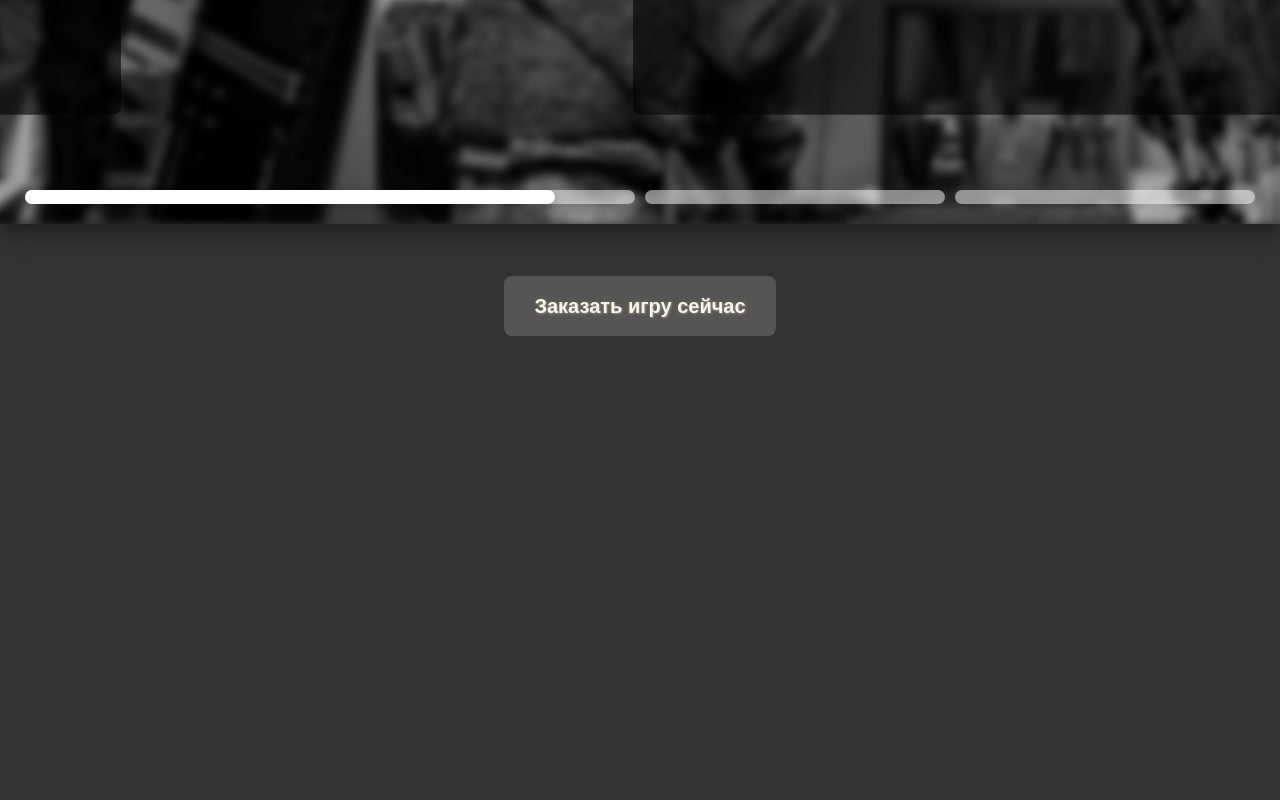
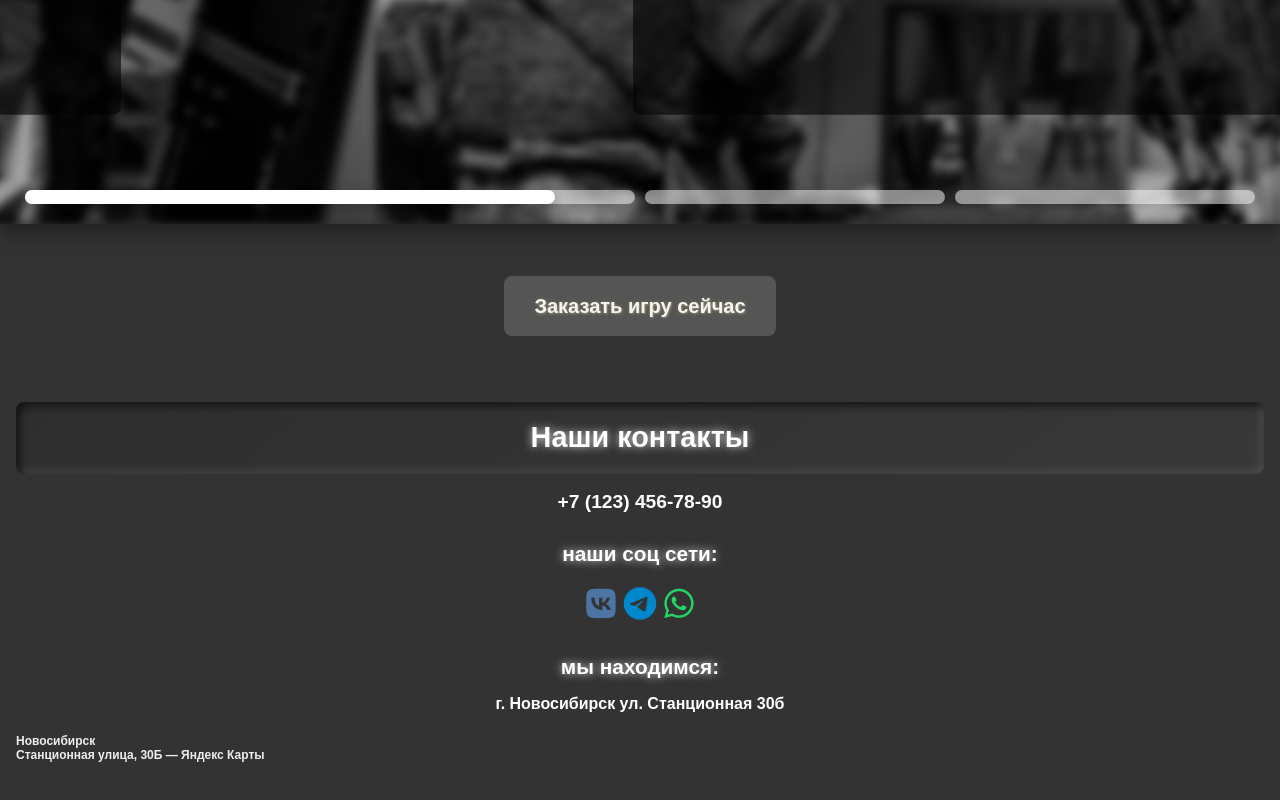
Before and after one commit to GANSGX/siteAdaptiveStrikeball, a plain HTML site: page index.html in a window 1280 px wide. Shown: the part 1204-2004 px from the top of the page. Before the commit the page ends 1590 px from the top, so only its background shows below. Drawn offline with nearby package versions, Linux system fonts and the light colour scheme; a script that the page names is missing; a web font is replaced by a local one.

Commit message:
add-section-contacts

```diff
--- a/blocks/_main-block.scss
+++ b/blocks/_main-block.scss
@@ -44,6 +44,7 @@
                 0 0 10px rgba(255, 255, 255, 0.7); // Более интенсивное свечение
         }
     }
+
     &::after {
         content: "О клубе"; // Текст, который будет добавлен
         position: absolute; // Абсолютное позиционирование
@@ -64,7 +65,7 @@
 
         // Эффект вдавленности
         box-shadow: inset 0 2px 5px rgba(0, 0, 0, 0.5), // Внутренняя тень для вдавленности
-                    0 2px 5px rgba(0, 0, 0, 0.5); // Внешняя тень для эффекта глубины
+            0 2px 5px rgba(0, 0, 0, 0.5); // Внешняя тень для эффекта глубины
 
         text-shadow: 0 0 10px white; // Белое свечение текста
     }
@@ -232,27 +233,33 @@
     margin-bottom: 2.5em;
     display: inline-block;
     padding: 15px 30px;
-    background-color: #555555; /* Темно-серый фон */
-    color: #f5f5f5; /* Белый цвет текста */
+    background-color: #555555;
+    /* Темно-серый фон */
+    color: #f5f5f5;
+    /* Белый цвет текста */
     text-decoration: none;
     font-size: 20px;
     font-weight: bold;
     border-radius: 8px;
     text-shadow:
         1px 1px 2px #ffffff43,
-        0 0 5px     rgba(246, 219, 10, 0.217);
-    transition: transform 0.3s ease, background-color 0.3s ease; /* Плавный переход */
+        0 0 5px rgba(246, 219, 10, 0.217);
+    transition: transform 0.3s ease, background-color 0.3s ease;
+    /* Плавный переход */
 }
 
 .unique-order-button:hover {
-    transform: scale(1.1); /* Увеличение при наведении */
-    background-color: #4d4d4d; /* Более светлый оттенок серого при наведении */
+    transform: scale(1.1);
+    /* Увеличение при наведении */
+    background-color: #4d4d4d;
+    /* Более светлый оттенок серого при наведении */
 }
 
 
 
 .modal {
-    display: none; /* Скрыто по умолчанию */
+    display: none;
+    /* Скрыто по умолчанию */
     position: fixed;
     z-index: 1001;
     left: 0;
@@ -260,18 +267,26 @@
     width: 100%;
     height: 100%;
     overflow: hidden;
-    background-color: rgba(88, 88, 88, 0.8); /* Полупрозрачный черный фон */
+    background-color: rgba(88, 88, 88, 0.8);
+    /* Полупрозрачный черный фон */
 }
 
 .modal-content {
-    position: absolute; /* Изменено с relative на absolute */
-    top: 40%; /* Позиционируем на 50% от верха */
-    left: 50%; /* Позиционируем на 50% от левого края */
-    transform: translate(-50%, -50%); /* Сдвигаем обратно на 50% от ширины и высоты */
+    position: absolute;
+    /* Изменено с relative на absolute */
+    top: 40%;
+    /* Позиционируем на 50% от верха */
+    left: 50%;
+    /* Позиционируем на 50% от левого края */
+    transform: translate(-50%, -50%);
+    /* Сдвигаем обратно на 50% от ширины и высоты */
     padding: 2em;
-    background-color: #2f2f2f; /* Темно-серый фон */
-    color: #f5f5f5; /* Белый цвет текста */
-    max-width: 80%; /* Максимальная ширина модального окна */
+    background-color: #2f2f2f;
+    /* Темно-серый фон */
+    color: #f5f5f5;
+    /* Белый цвет текста */
+    max-width: 80%;
+    /* Максимальная ширина модального окна */
     text-align: center;
     border-radius: 8px;
     box-shadow: 0px 4px 15px rgba(0, 0, 0, 0.3);
@@ -296,8 +311,10 @@
 
 
 .modal-header {
-    font-weight: bold; /* Жирный текст */
-    font-size: 24px; /* Размер заголовка */
+    font-weight: bold;
+    /* Жирный текст */
+    font-size: 24px;
+    /* Размер заголовка */
 }
 
 .modal-contacts {
@@ -306,7 +323,8 @@
 }
 
 .modal-link {
-    color: #ffffff; /* Ссылки серого цвета */
+    color: #ffffff;
+    /* Ссылки серого цвета */
     text-shadow:
         1px 1px 2px rgba(255, 255, 255, 0.452),
         0 0 5px rgba(224, 104, 104, 0.846);
@@ -324,5 +342,111 @@
 }
 
 .close-button:hover {
-    transform: scale(1.1); /* Небольшое увеличение при наведении */
+    transform: scale(1.1);
+    /* Небольшое увеличение при наведении */
 }
+
+
+
+
+.contacts {
+    padding: 1em;
+    background-color: #333;
+    text-align: center;
+
+    &__title {
+      font-size: 1.8em;
+      font-weight: bold;
+      margin-bottom: 0.5em;
+      color: #ffffff;
+      text-shadow: 0 0 8px rgba(255, 255, 255, 0.8);
+      background: linear-gradient(145deg, #2e2e2e, #383838); // Создает градиентный эффект
+      box-shadow: inset 4px 4px 8px rgba(0, 0, 0, 0.6),
+                  inset -4px -4px 8px rgba(255, 255, 255, 0.1); // Эффект вдавленности
+      padding: 0.5em;
+      border-radius: 8px; // Округляем углы
+    }
+
+    &__info {
+      margin-bottom: 1em;
+    }
+
+    &__phone {
+      font-size: 1.2em;
+      font-weight: bold;
+      margin-bottom: 0.5em;
+      color: #ffffff;
+    }
+
+    &__subtitle {
+      font-size: 1.3em;
+      font-weight: bold;
+      margin-top: 1em;
+      margin-bottom: 0.5em;
+      color: #ffffff;
+      text-shadow: 0 0 8px rgba(255, 255, 255, 0.8);
+    }
+
+    &__socials {
+      display: flex;
+      justify-content: center;
+      gap: 0.5em;
+
+      .social-link {
+        font-size: 2.1em;
+        transition: transform 0.3s;
+
+        &:hover {
+          transform: scale(1.1);
+        }
+
+        &.vk {
+          color: #4c75a3;
+        }
+
+        &.telegram {
+          color: #0088cc;
+        }
+
+        &.whatsapp {
+          color: #25d366;
+        }
+      }
+    }
+
+    &__address {
+      font-size: 1em;
+      color: #ffffff;
+      margin-bottom: 1em;
+    }
+
+    &__map {
+      height: 200px;
+      background-color: #ddd;
+    }
+  }
+
+  .map-container {
+    position: relative;
+    overflow: hidden;
+    width: 100%;
+    max-width: 100%;
+    height: auto;
+
+    iframe {
+      width: 100%;
+      height: 400px; // Фиксированная высота для iframe
+      border: 0;
+    }
+
+    a {
+      color: #eee;
+      font-size: 12px;
+      position: absolute;
+      top: 0;
+    }
+
+    a:nth-child(2) {
+      top: 14px;
+    }
+  }
--- a/index.html
+++ b/index.html
@@ -10,6 +10,7 @@
     <link rel="stylesheet" href="https://unpkg.com/swiper/swiper-bundle.min.css" />
     <!-- Swiper JS -->
     <script src="https://unpkg.com/swiper/swiper-bundle.min.js"></script>
+    <link rel="stylesheet" href="https://cdnjs.cloudflare.com/ajax/libs/font-awesome/6.0.0-beta3/css/all.min.css">
     <title>Полигон "Рубеж"</title>
 </head>
 
@@ -110,6 +111,45 @@
         <div class="sw-app" data-app="a4ec4e70b0218817b7944ce44a644f91"></div>
 
 
+        <section class="contacts">
+            <h2 class="contacts__title">Наши контакты</h2>
+            <div class="contacts__info">
+              <p class="contacts__phone">+7 (123) 456-78-90</p>
+              <h3 class="contacts__subtitle">наши соц сети:</h3>
+              <div class="contacts__socials">
+                <a href="#" class="social-link vk"><i class="fab fa-vk"></i></a>
+                <a href="#" class="social-link telegram"><i class="fab fa-telegram-plane"></i></a>
+                <a href="#" class="social-link whatsapp"><i class="fab fa-whatsapp"></i></a>
+              </div>
+              <h3 class="contacts__subtitle">мы находимся:</h3>
+              <p class="contacts__address">г. Новосибирск ул. Станционная 30б</p>
+            </div>
+
+
+            <div class="map-container">
+                <a href="https://yandex.ru/maps/65/novosibirsk/?utm_medium=mapframe&utm_source=maps"
+                   style="color:#eee;font-size:12px;position:absolute;top:0px;">
+                  Новосибирск
+                </a>
+                <a href="https://yandex.ru/maps/65/novosibirsk/house/stantsionnaya_ulitsa_30b/bEsYfgRjTEIFQFtvfXxwcHllZg==/?ll=82.833571%2C55.011562&utm_medium=mapframe&utm_source=maps&z=16.54"
+                   style="color:#eee;font-size:12px;position:absolute;top:14px;">
+                  Станционная улица, 30Б — Яндекс Карты
+                </a>
+                <iframe
+                  src="https://yandex.ru/map-widget/v1/?ll=82.833571%2C55.011562&mode=search&ol=geo&ouri=ymapsbm1%3A%2F%2Fgeo%3Fdata%3DCgoxNjIzMTI2NjI5Ek3QoNC-0YHRgdC40Y8sINCd0L7QstC-0YHQuNCx0LjRgNGB0LosINCh0YLQsNC90YbQuNC-0L3QvdCw0Y8g0YPQu9C40YbQsCwgMzDQkSIKDcqqpUIV1gtcQg%2C%2C&z=16.54"
+                  width="100%"
+                  height="400"
+                  frameborder="1"
+                  allowfullscreen="true"
+                  style="border:0;">
+                </iframe>
+              </div>
+
+          </section>
+
+
+
+
     </main>
 
 
```
Also changed, not shown: styles.css, 1 other file.
